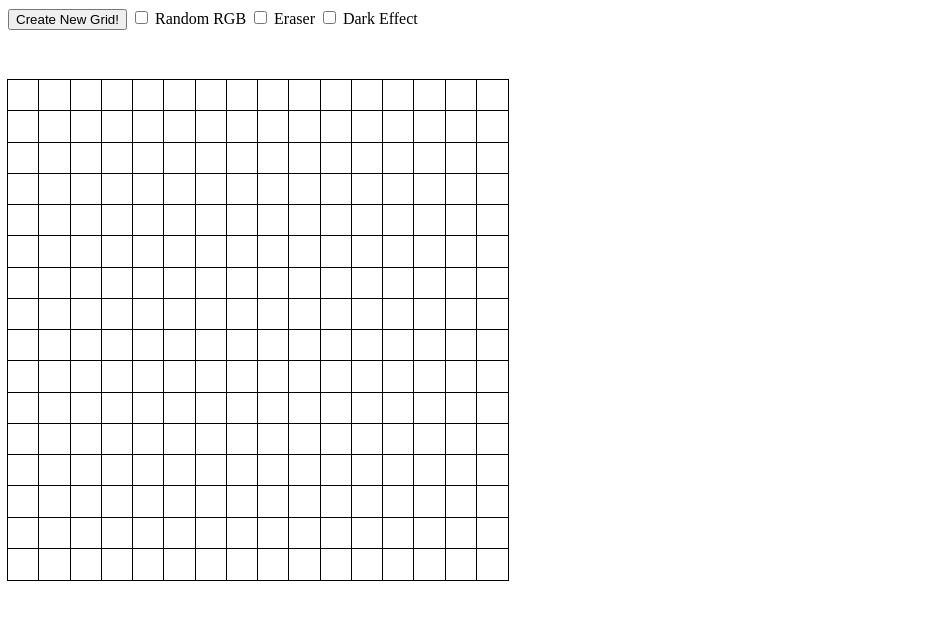
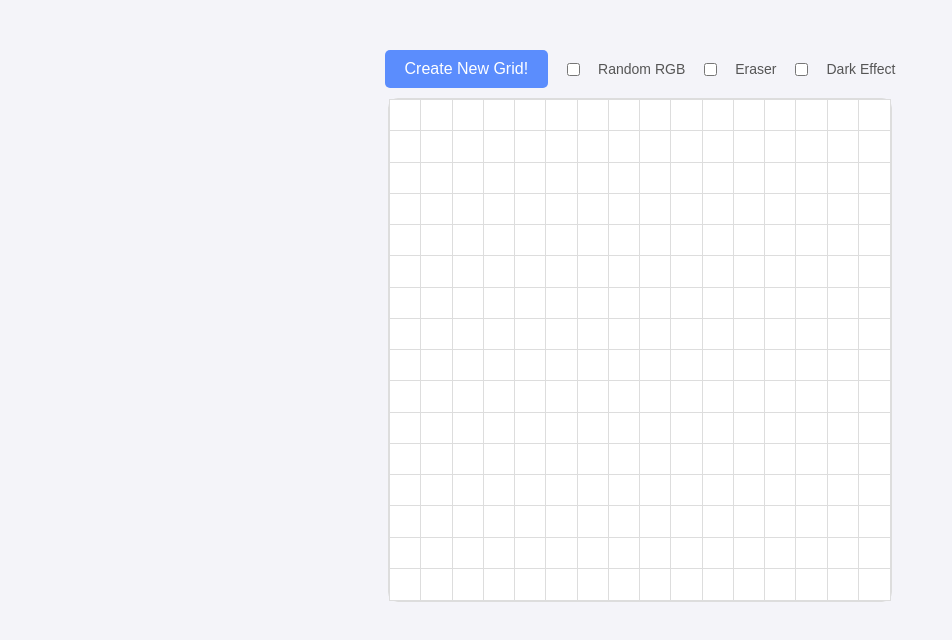
Before and after one commit to pretzelvibes/etchasketch, a plain HTML site: page index.html in a window 1280 px wide. Shown: the whole page, without its empty margins (0-952 px from the left). Drawn offline with Linux system fonts and the light colour scheme.

Commit message:
Improved UI

```diff
--- a/index.html
+++ b/index.html
@@ -8,6 +8,7 @@
     <title>Etch-a-Sketch</title>
 </head>
 <body>
+    <div class="controls">
         <button id="newGrid">Create New Grid!</button>
         <input type="checkbox" id="randomRGB" name="randomRGB" value="Random RGB">
         <label for="randomRGB">Random RGB</label>
@@ -15,6 +16,7 @@
         <label for="eraser">Eraser</label>
         <input type="checkbox" id="darkEffect" name="darkEffect" value="Dark Effect">
         <label for="darkEffect">Dark Effect</label>
+    </div>
     <div id="container"></div>
 </body>
 </html>
--- a/style.css
+++ b/style.css
@@ -1,14 +1,54 @@
+body {
+    display: flex;
+    flex-direction: column;
+    align-items: center;
+    justify-content: center;
+    font-family: Arial, sans-serif;
+    background-color: #f4f4f9;
+    color: #333;
+    margin: 0;
+    padding: 20px;
+}
+
+input, label {
+    font-size: 14px;
+    color: #555;
+}
+
+.controls {
+    margin-top: 30px;
+    display: flex;
+    gap: 15px;
+    align-items: center;
+}
+
+#newGrid {
+    padding: 10px 20px;
+    background-color: #5b8dfd;
+    color: #fff;
+    border: none;
+    border-radius: 5px;
+    font-size: 16px;
+    transition: background-color 0.3s;
+}
+
+#newGrid:hover {
+    background-color: #4a7de3;
+}
+
 #container {
     display: flex;
     flex-wrap: wrap;
-    outline: 1px solid black;
+    width: 500px;
+    height: 500px;
+    border: 2px solid #ddd;
+    background-color: #fff;
+    border-radius: 10px;
+    margin-top: 10px;
 }
 
-div {
-    outline: 1px solid black;
+#container div {
+    outline: 1px solid #ddd;
     background-color: white;
+    transition: background-color 0.3s, opacity 0.3s;
 }
-
-#newGrid {
-    margin-bottom: 50px;
-}
```
Lines whose indentation alone changed are shown as unchanged.
